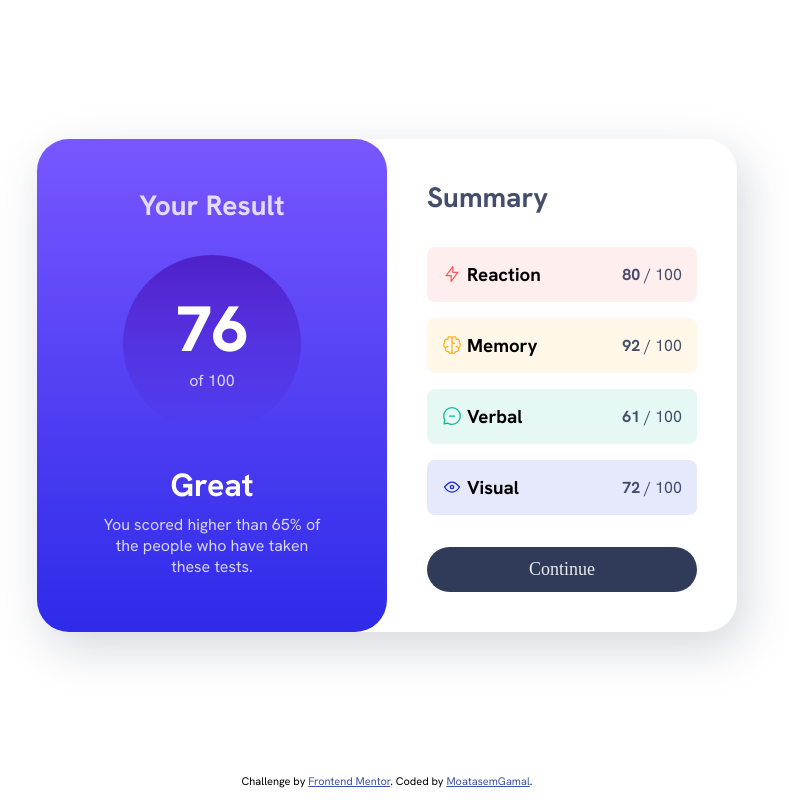
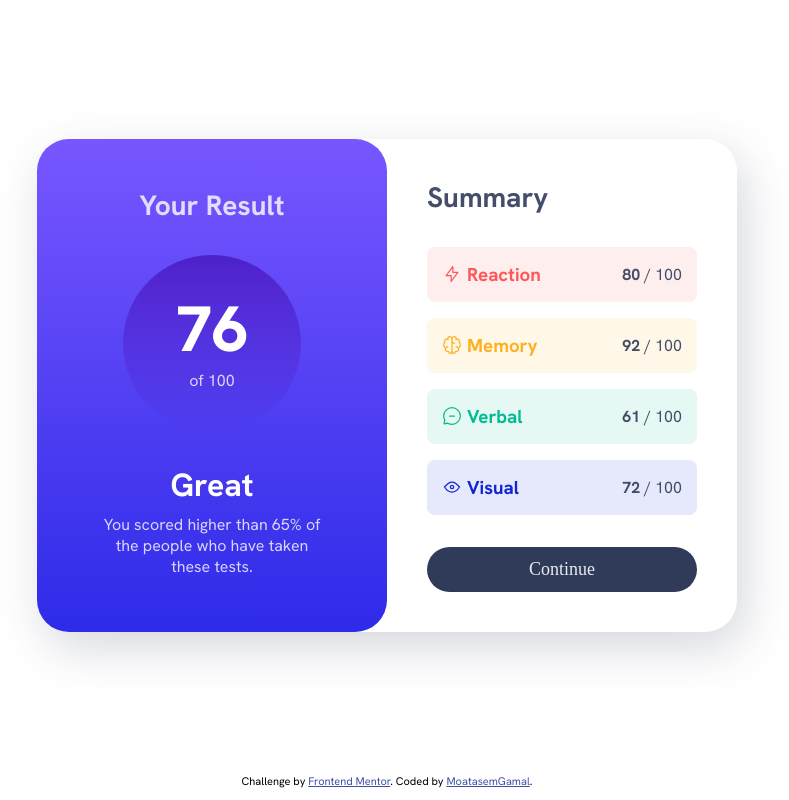
Before and after one commit to MoatasemGamal/results-summary-component-main, a plain HTML site: page index.html in a window 1280 px wide. Shown: the whole page, without its empty margins (253-1042 px from the left). Drawn offline with Linux system fonts and the light colour scheme.

Commit message:
coloring text

```diff
--- a/style.css
+++ b/style.css
@@ -10,7 +10,7 @@ Reset & Normalization
 *::before,
 *::after{
     box-sizing: border-box;
-    font-family: HankenGrotesk;
+    font-family: "HankenGrotesk", sans-serif;
 }
 
 body{
@@ -169,16 +169,20 @@ main{
 
 :nth-child(1 of .summary-item){
     background-color: hsla(var(--clr-red-hsl), 0.1);
+    color: hsl(var(--clr-red-hsl));
 }
 
 :nth-child(2 of .summary-item){
     background-color: hsla(var(--clr-orange-hsl), 0.1);
+    color: hsl(var(--clr-orange-hsl));
 }
 :nth-child(3 of .summary-item){
     background-color: hsla(var(--clr-green-hsl), 0.1);
+    color: hsl(var(--clr-green-hsl));
 }
 :nth-child(4 of .summary-item){
     background-color: hsla(var(--clr-blue-hsl), 0.1);
+    color: hsl(var(--clr-blue-hsl));
 }
 
 .results p.result-rank{
```
